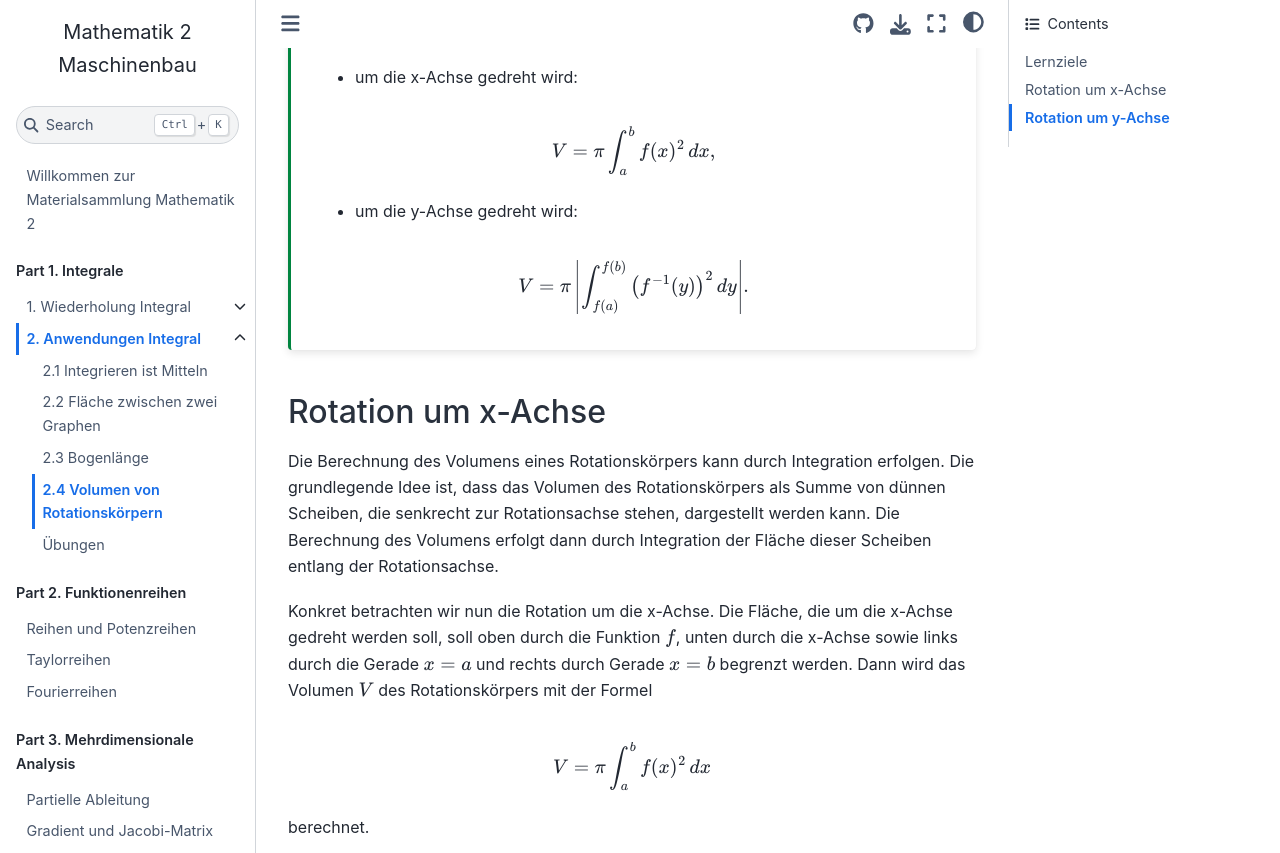
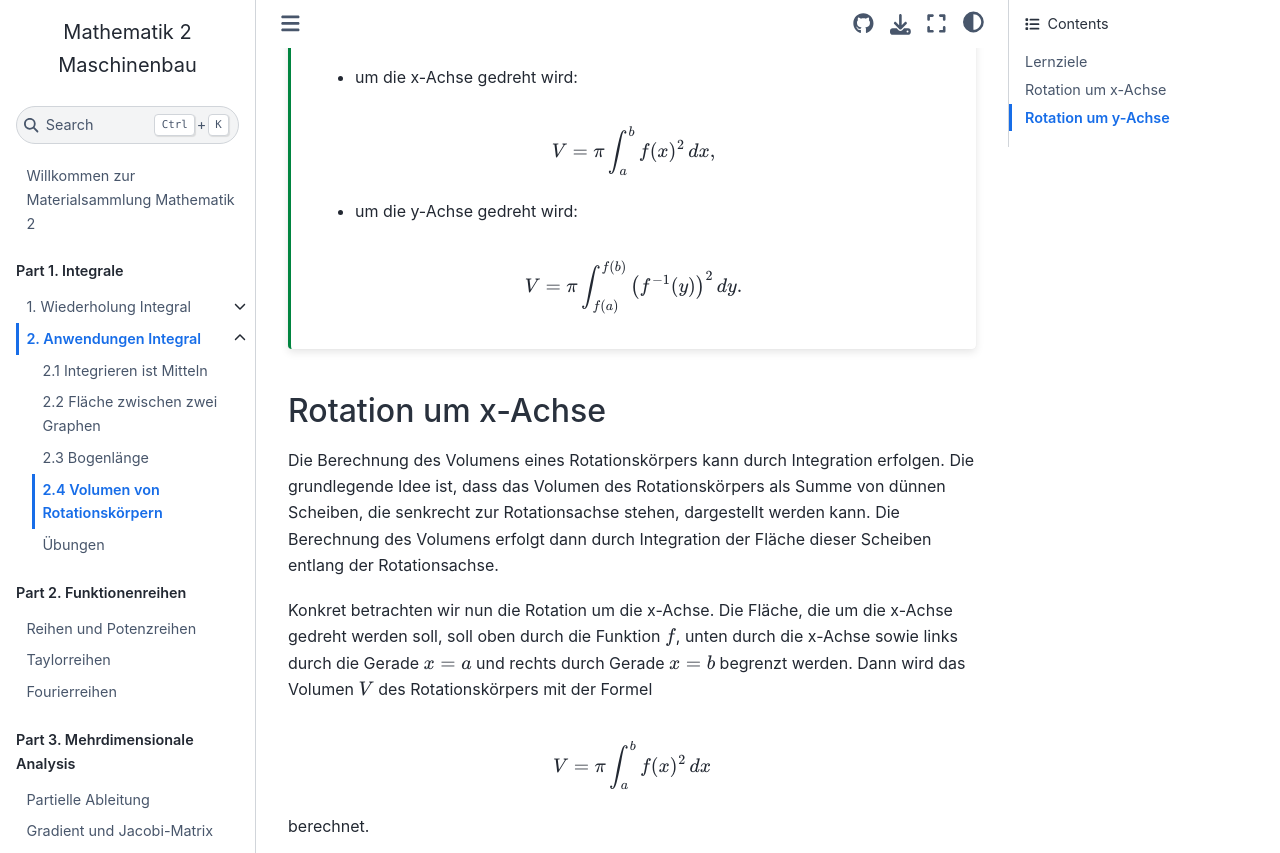
Before and after one commit to gramschs/book_mathe02, a Jupyter Book: the page built from doc/chapter02/chapter02_sec04.md, in a window 1280 px wide and 1400 px high, scrolled down 445 px, cut to the strip 0-853 px from the top of the window. Built offline with Jupyter Book 1.0.4 settings and Sphinx 7.4.7 and the Sphinx Book theme 1.1.4, drawn with Linux system fonts in a browser that asks for light colours; some of the changed text lies outside the part shown.

Commit message:
minor bugfixes

````diff
--- a/doc/chapter02/chapter02_sec04.md
+++ b/doc/chapter02/chapter02_sec04.md
@@ -18,7 +18,7 @@ $$V = \pi \int_{a}^{b} f(x)^2 \, dx,$$
 
 *  um die y-Achse gedreht wird:
 
-$$V = \pi \left| \int_{f(a)}^{f(b)} \left(f^{-1}(y) \right)^2 \, dy \right|.$$
+$$V = \pi \int_{f(a)}^{f(b)} \left(f^{-1}(y) \right)^2 \, dy .$$
 ```
 
 
@@ -57,7 +57,7 @@ gleiche wie das Volumen des umgedrehten Körpers.
 Die Formel zur Berechnung des Volumens eines Rotationskörpers, der um die
 y-Achse gedreht wird, ist gegeben durch:
 
-$$V = \pi \left| \int_c^d  (f^{-1}(y))^2 \, dy \right|,$$
+$$V = \pi  \int_c^d  (f^{-1}(y))^2 \, dy ,$$
 
 wobei $c = f(a)$ und $d = f(b)$ die Grenzen der Integration sind und $f^{-1}(y)$ die
 Umkehrfunktion von $f(x)$ ist.
````
Also changed, not shown: doc/chapter02/chapter02_sec01.md (+1 -1 lines).
